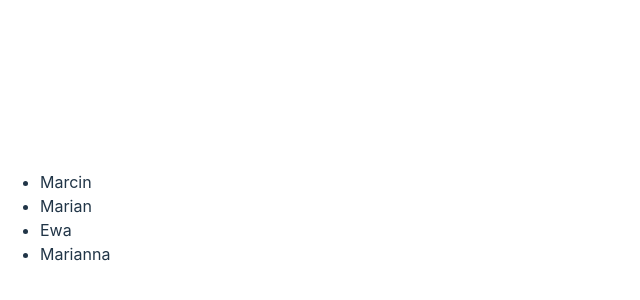
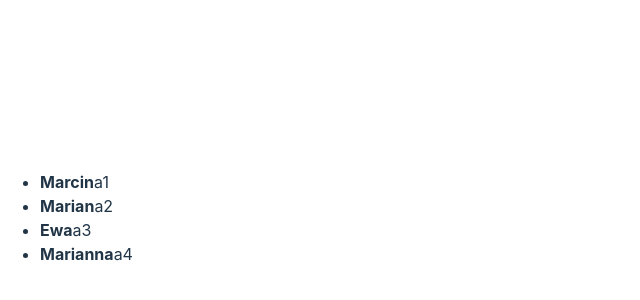
Before and after one commit to RafalG1991/vite-project, a React (Vite) app: page / in a window 1280 px wide. Shown: the part 182-482 px from the top of the page, without its empty margins (0-640 px from the left). Built offline with nearby package versions, Linux system fonts and the light colour scheme.

Commit message:
added li unique key

```diff
--- a/src/main.tsx
+++ b/src/main.tsx
@@ -19,7 +19,12 @@ const users = [{
 ReactDOM.createRoot(document.getElementById('root')!).render(
   <React.StrictMode>
     <ul>
-      {users.map((user) => (<li>{user.name}</li>))}
+      {users.map((user) => (
+        <li key={user.id}>
+          <strong>{user.name}</strong>
+          <span>{user.id}</span>
+        </li>
+      ))}
     </ul>
   </React.StrictMode>
 )
```
